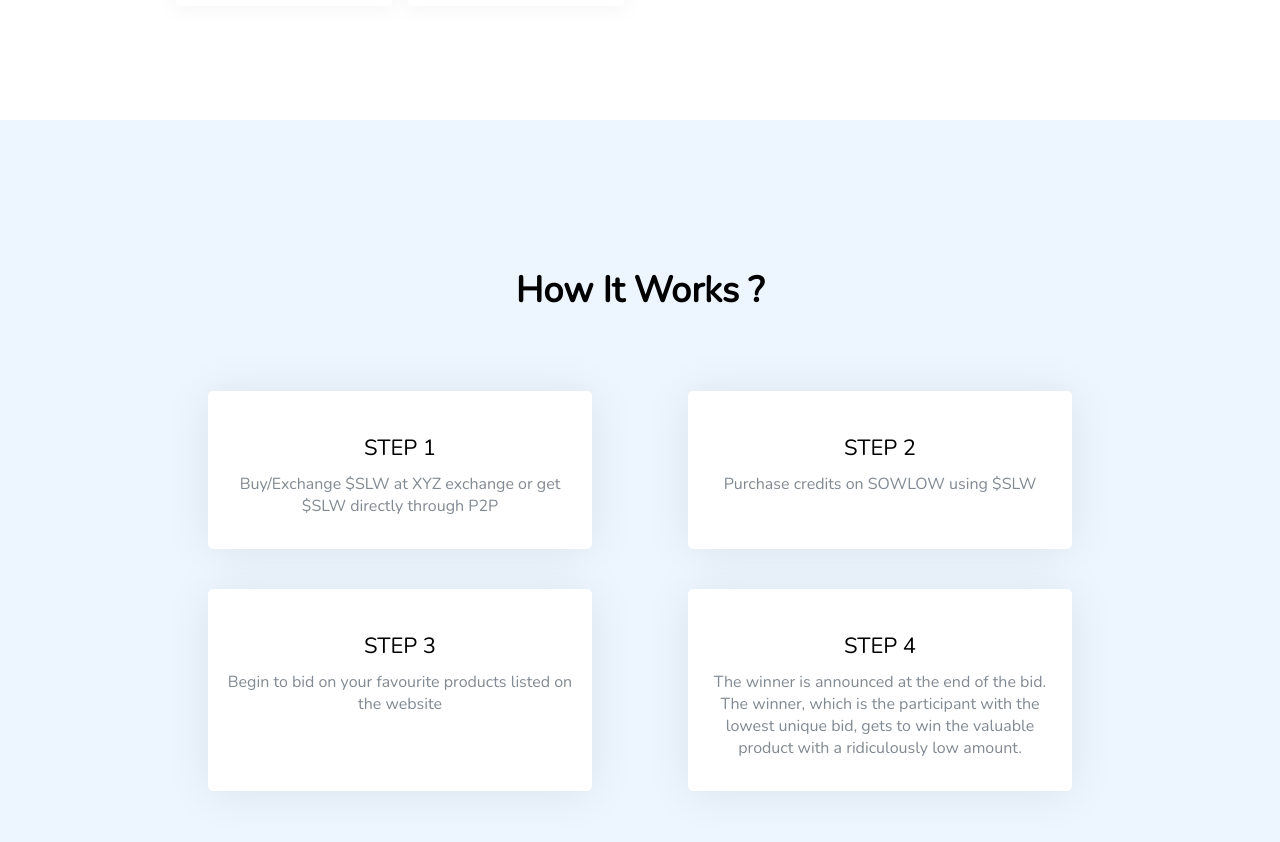
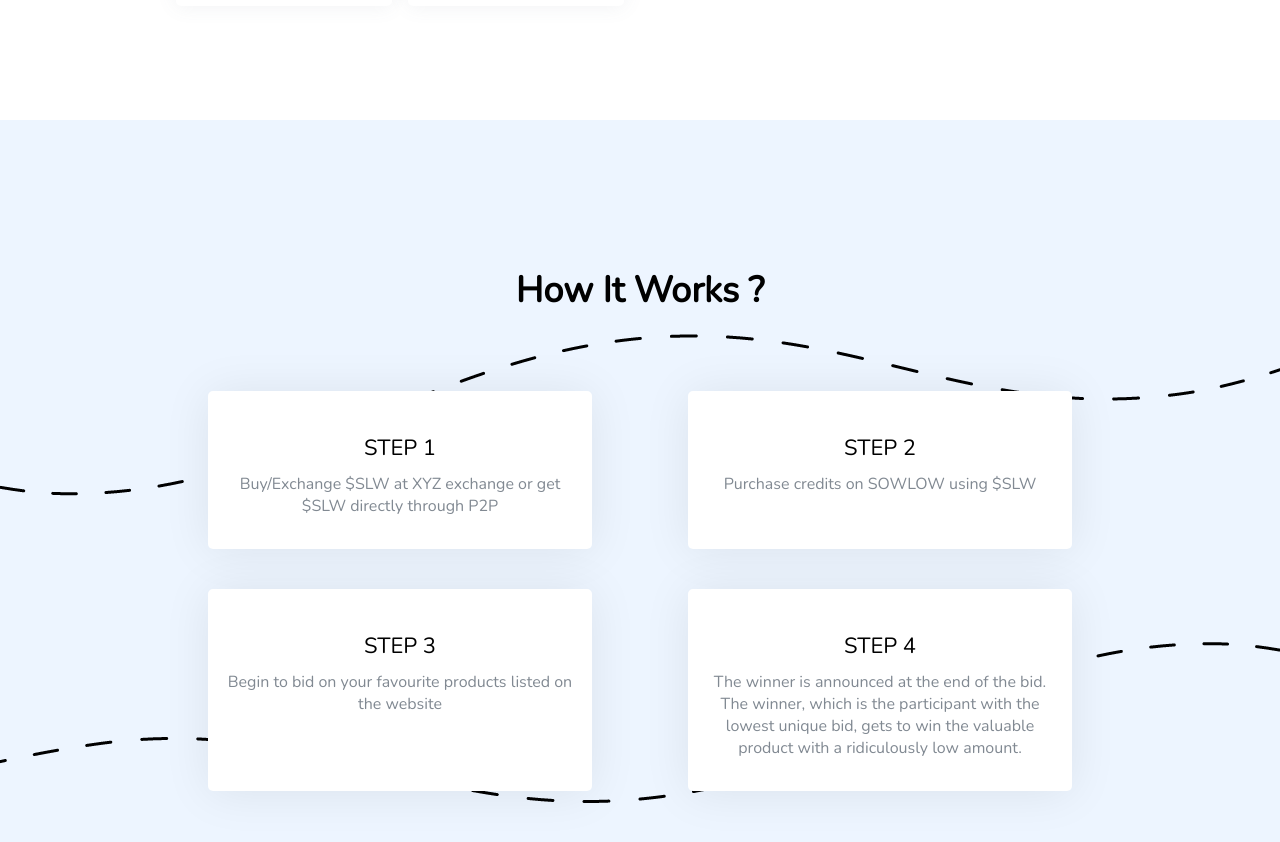
Before and after one commit to aryanknight/sowlow, a React (Create React App) app: page / in a window 1280 px wide. Shown: the part 1480-2322 px from the top of the page. Built offline with nearby package versions, Linux system fonts and the light colour scheme.

Commit message:
how it works

```diff
--- a/src/Components/How/How.css
+++ b/src/Components/How/How.css
@@ -6,6 +6,14 @@
     justify-content: center;
     align-items: center;
     background-color: #edf5ff;
+    position: relative;
+    overflow-y: hidden;
+    overflow-x: hidden;
+}
+
+#how-dash{
+    position: absolute;
+    top: 10%;
 }
 
 .how{
--- a/src/Components/How/How.jsx
+++ b/src/Components/How/How.jsx
@@ -1,10 +1,12 @@
 import React from 'react';
 import Cards from './Cards';
+import Dash from '../../Images/Dash.png';
 import "./How.css";
 
 export default function How() {
     return (
         <div className="how-cont">
+            <img src={Dash} id="how-dash" />
             <div className="container-medium">
                 <div className="main-title">
                     How It Works ?
--- a/src/Components/Overview/Overview.jsx
+++ b/src/Components/Overview/Overview.jsx
@@ -14,7 +14,7 @@
             <div className="overview">
 
                 <div className="overview-left">
-                <img src={Shape5} id="overview-shape-5"/>
+                    <img src={Shape5} id="overview-shape-5"/>
                     <Cards imgSrc={Blockchain} title="Blockchain Based" para="Blockchain based lowest unique bidding website." />
                     <Cards imgSrc={Value} title="High Value Products" para="Availability of a wide range of highly valuable products." />
                     <Cards imgSrc={Global} title="Across the Globe" para="Bid and win anywhere from the world. Distance is not a barrier" />
```
Also changed, not shown: src/Images/Dash.png (added).
